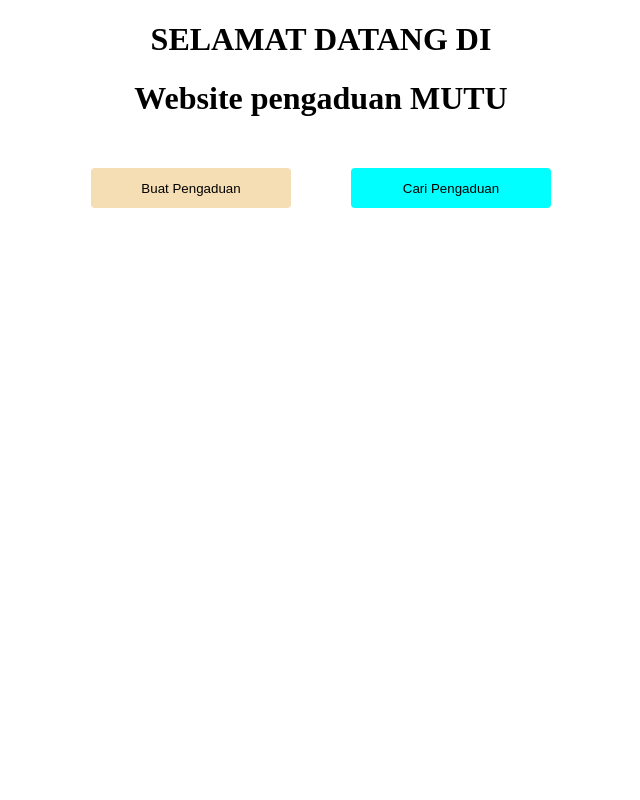
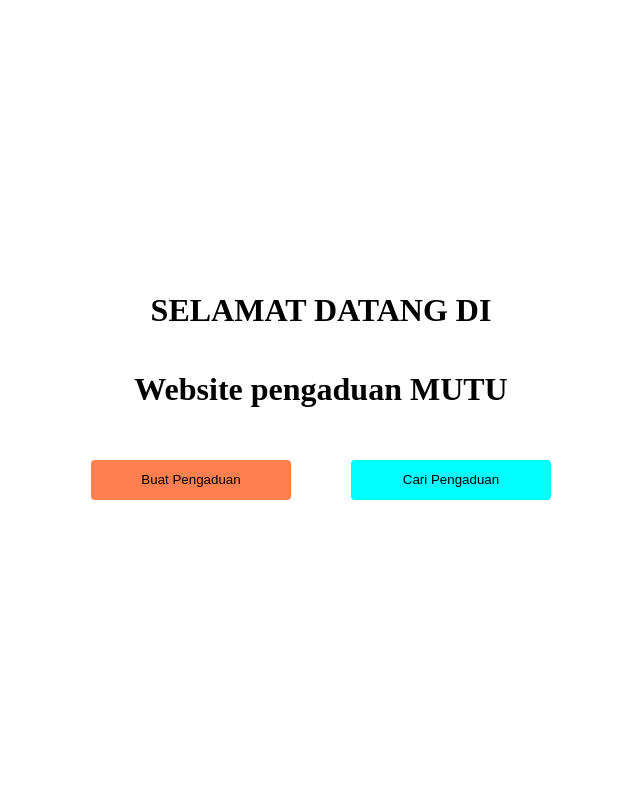
Before and after one commit to Archiviiste/SEKOLAH_2026_12RPL2_UJIKOM_VEDI, a PHP site: page / in a window 1280 px wide. Shown: the whole page, without its empty margins (319-959 px from the left). Run offline with PHP 8.4, Linux system fonts and the light colour scheme.

Commit message:
Update index.php

```diff
--- a/UJIKOM_VEDIANDIKA/index.php
+++ b/UJIKOM_VEDIANDIKA/index.php
@@ -5,8 +5,18 @@
     <meta name="viewport" content="width=device-width, initial-scale=1.0">
     <title>Document</title>
     <style>
+        body{
+            display: flex;
+            flex-direction: column;
+            justify-content: center;
+            align-items: center;
+            height: 100vh;
+            margin: 0;
+        }
+
+
         h1{
-          text-align: center;
+            text-align: center;
         }
 
         .button{
@@ -26,7 +36,7 @@
         }
 
         .button1{
-            background-color: wheat;
+            background-color: coral;
             width: 200px;
             height: 40px;
         }
@@ -43,8 +53,8 @@
     <h1>Website pengaduan MUTU</h1>
 
     <div class="button">
-        <button class="button1"><a href="">Buat Pengaduan</a></button>
-        <button class="button2"><a href="">Cari Pengaduan</a></button>
+        <button class="button1"><a href="halaman-pengaduan.php">Buat Pengaduan</a></button>
+        <button class="button2"><a href="cari-pengaduan.php">Cari Pengaduan</a></button>
     </div>
 </body>
 </html>
```
